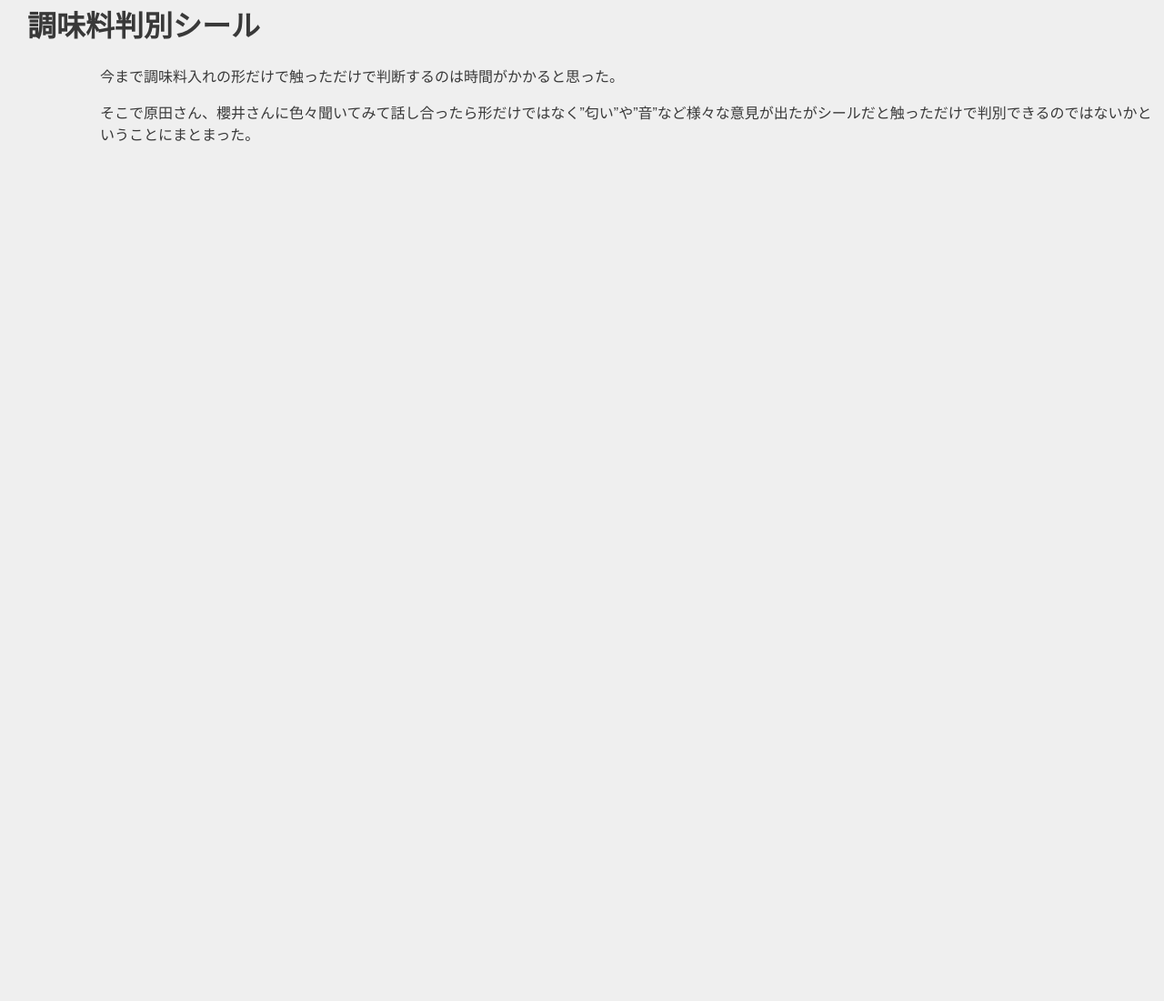
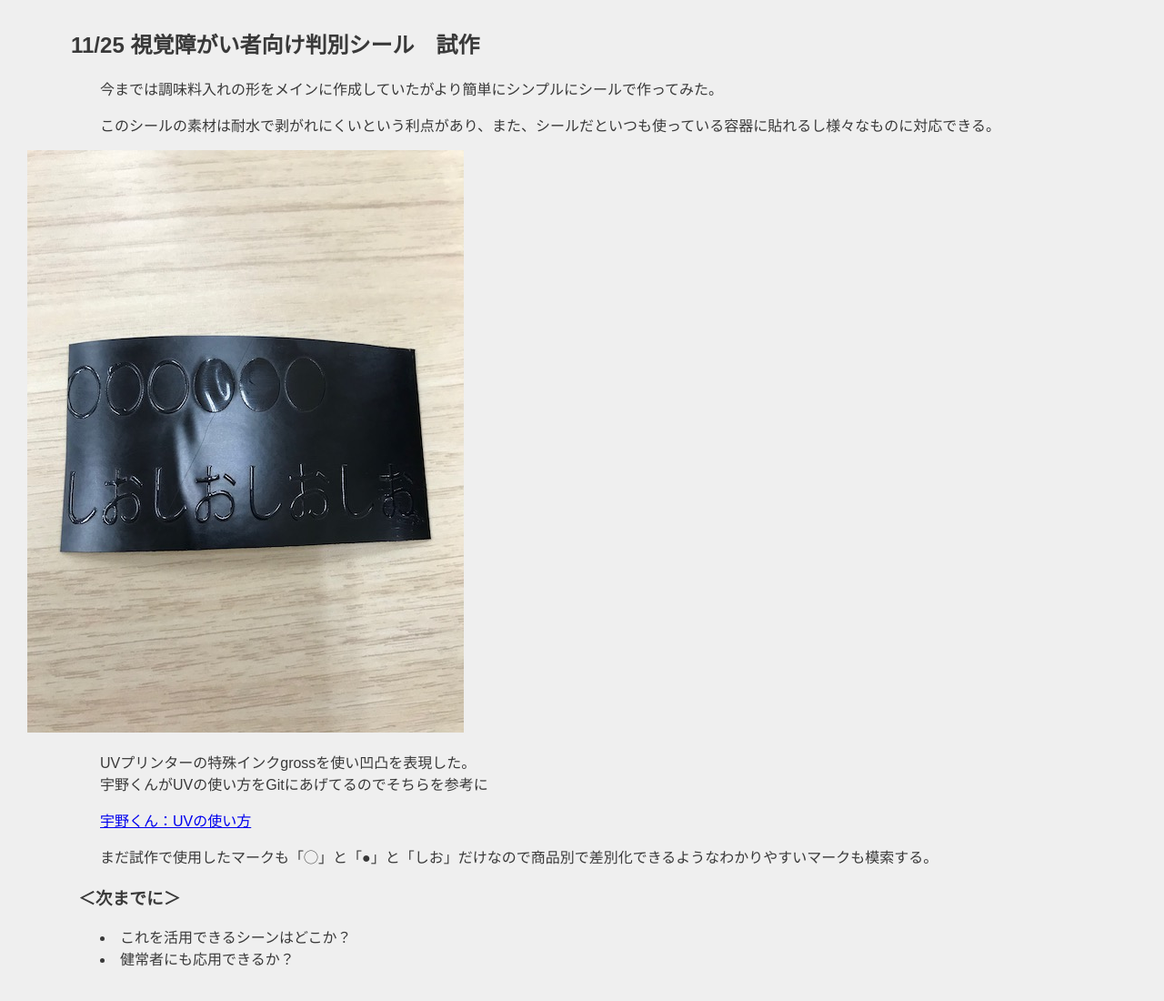
Before and after one commit to YugooNagasawa/doyolab, a plain HTML site: page 調味料入れ.html in a window 1280 px wide. Shown: the part 76-1176 px from the top of the page at 91% size. Before the commit the page ends 800 px from the top, so only its background shows below. Drawn offline with Linux system fonts and the light colour scheme.

Commit message:
メッセージ

```diff
--- a/調味料入れ.html
+++ b/調味料入れ.html
@@ -15,9 +15,31 @@
     <a href="index.html"><img src="images/yugologo.png" alt=""></a>
     </logotohome>
 
-    <h1>調味料判別シール</h1>
-    <p>今まで調味料入れの形だけで触っただけで判断するのは時間がかかると思った。</p>
-    <p>そこで原田さん、櫻井さんに色々聞いてみて話し合ったら形だけではなく”匂い”や”音”など様々な意見が出たがシールだと触っただけで判別できるのではないかということにまとまった。</p>
+    <h2>
+        11/25 視覚障がい者向け判別シール　試作
+    </h2>
+    <p>
+        今までは調味料入れの形をメインに作成していたがより簡単にシンプルにシールで作ってみた。
+    </p>
+    <p>
+        このシールの素材は耐水で剥がれにくいという利点があり、また、シールだといつも使っている容器に貼れるし様々なものに対応できる。
+    </p>
+    <a><img src="images/IMG_6554.jpeg"></a>
+    <p>
+        UVプリンターの特殊インクgrossを使い凹凸を表現した。
+        <br>宇野くんがUVの使い方をGitにあげてるのでそちらを参考に
+    </p>
 
+    <p> <a href=https://masathosi.github.io/doyolab4/UV実験.html>宇野くん：UVの使い方<a/>
+    <p>
+        まだ試作で使用したマークも「◯」と「●」と「しお」だけなので商品別で差別化できるようなわかりやすいマークも模索する。
+    </p>
+    <h3>
+        ＜次までに＞
+    </h3>
+    <div>
+        <li>これを活用できるシーンはどこか？</li>
+        <li>健常者にも応用できるか？</li>
 
+    </div>
 </body>
```
Also changed, not shown: index.html (+5 -1 lines), images/IMG_6554.jpeg (added), images/しお.png (added), images/判別シール表紙.jpg (added), 2 other files.
